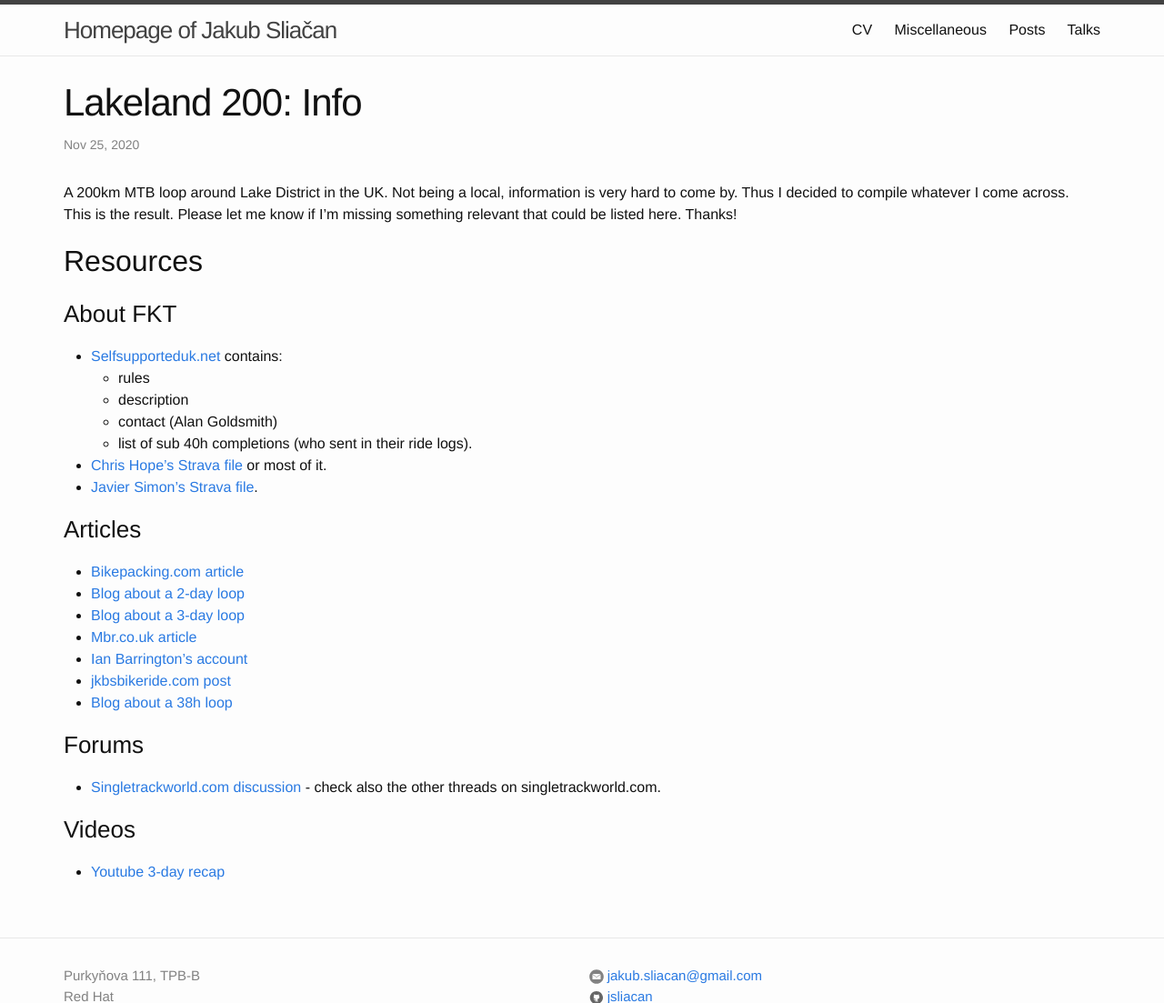
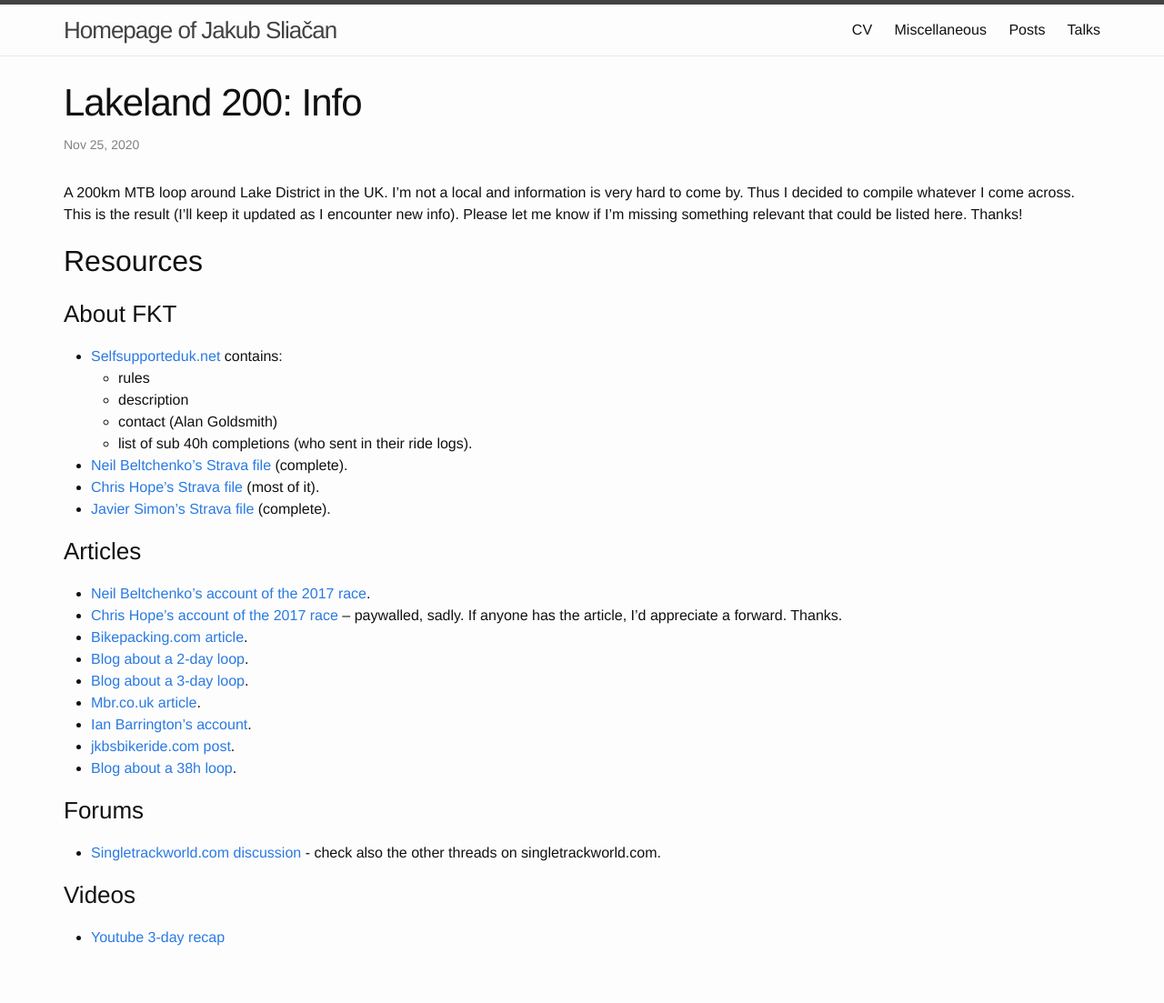
Before and after one commit to jsliacan/jsliacan.github.io, a Jekyll site: the page built from _posts/2020-11-26-lakeland200.md, in a window 1280 px wide, cut to the strip 0-1103 px from the top of the page. Shown: the whole strip at 91% size. Built offline with Jekyll 4.4.1, drawn with Linux system fonts in a browser that asks for light colours; comment, search, counter and statistics services are not loaded.

Commit message:
Add some Lakeland200 info

```diff
--- a/_posts/2020-11-26-lakeland200.md
+++ b/_posts/2020-11-26-lakeland200.md
@@ -5,7 +5,7 @@ date:   2020-11-26 00:10:00 +0100
 categories: lakeland200
 ---
 
-A 200km MTB loop around Lake District in the UK. Not being a local, information is very hard to come by. Thus I decided to compile whatever I come across. This is the result. Please let me know if I'm missing something relevant that could be listed here. Thanks!
+A 200km MTB loop around Lake District in the UK. I'm not a local and information is very hard to come by. Thus I decided to compile whatever I come across. This is the result (I'll keep it updated as I encounter new info). Please let me know if I'm missing something relevant that could be listed here. Thanks!
 
 ## Resources
 
@@ -16,19 +16,21 @@ A 200km MTB loop around Lake District in the UK. Not being a local, information
 	- description
 	- contact (Alan Goldsmith)
 	- list of sub 40h completions (who sent in their ride logs).
-
-- [Chris Hope's Strava file](https://www.strava.com/activities/153534761/overview) or most of it.
-- [Javier Simon's Strava file](https://www.strava.com/activities/3754653389).
+- [Neil Beltchenko's Strava file](https://www.strava.com/activities/1014352722) (complete).
+- [Chris Hope's Strava file](https://www.strava.com/activities/153534761/overview) (most of it).
+- [Javier Simon's Strava file](https://www.strava.com/activities/3754653389) (complete).
 
 ### Articles
 
-- [Bikepacking.com article](https://bikepacking.com/routes/lakeland-200-uk/)
-- [Blog about a 2-day loop](http://paulandfiadventures.blogspot.com/p/lakeland-200km.html)
-- [Blog about a 3-day loop](http://www.exploreeverything.co.uk/2020/08/11/bikepacking-the-lakeland-200/)
-- [Mbr.co.uk article](https://www.mbr.co.uk/routes/lakeland-200-route-385767)
-- [Ian Barrington's account](https://ianbarrington.com/2014/09/16/lakeland-200/)
-- [jkbsbikeride.com post](https://jkbsbikeride.com/2018/12/22/lake-district-an-off-road-lakeland-loop-16-11-18-19-11-18/)
-- [Blog about a 38h loop](https://michaeljamesjones.wordpress.com/2016/01/27/lakeland-200-all-we-love-we-leave-behind-2/)
+- [Neil Beltchenko's account of the 2017 race](http://bikepacker.com/highland-trail-550-blazing-the-scottish-highlands/).
+- [Chris Hope's account of the 2017 race](https://singletrackworld.com/2017/06/race-report-highland-trail-550/) -- paywalled, sadly. If anyone has the article, I'd appreciate a forward. Thanks.
+- [Bikepacking.com article](https://bikepacking.com/routes/lakeland-200-uk/).
+- [Blog about a 2-day loop](http://paulandfiadventures.blogspot.com/p/lakeland-200km.html).
+- [Blog about a 3-day loop](http://www.exploreeverything.co.uk/2020/08/11/bikepacking-the-lakeland-200/).
+- [Mbr.co.uk article](https://www.mbr.co.uk/routes/lakeland-200-route-385767).
+- [Ian Barrington's account](https://ianbarrington.com/2014/09/16/lakeland-200/).
+- [jkbsbikeride.com post](https://jkbsbikeride.com/2018/12/22/lake-district-an-off-road-lakeland-loop-16-11-18-19-11-18/).
+- [Blog about a 38h loop](https://michaeljamesjones.wordpress.com/2016/01/27/lakeland-200-all-we-love-we-leave-behind-2/).
 
 ### Forums
 
```
